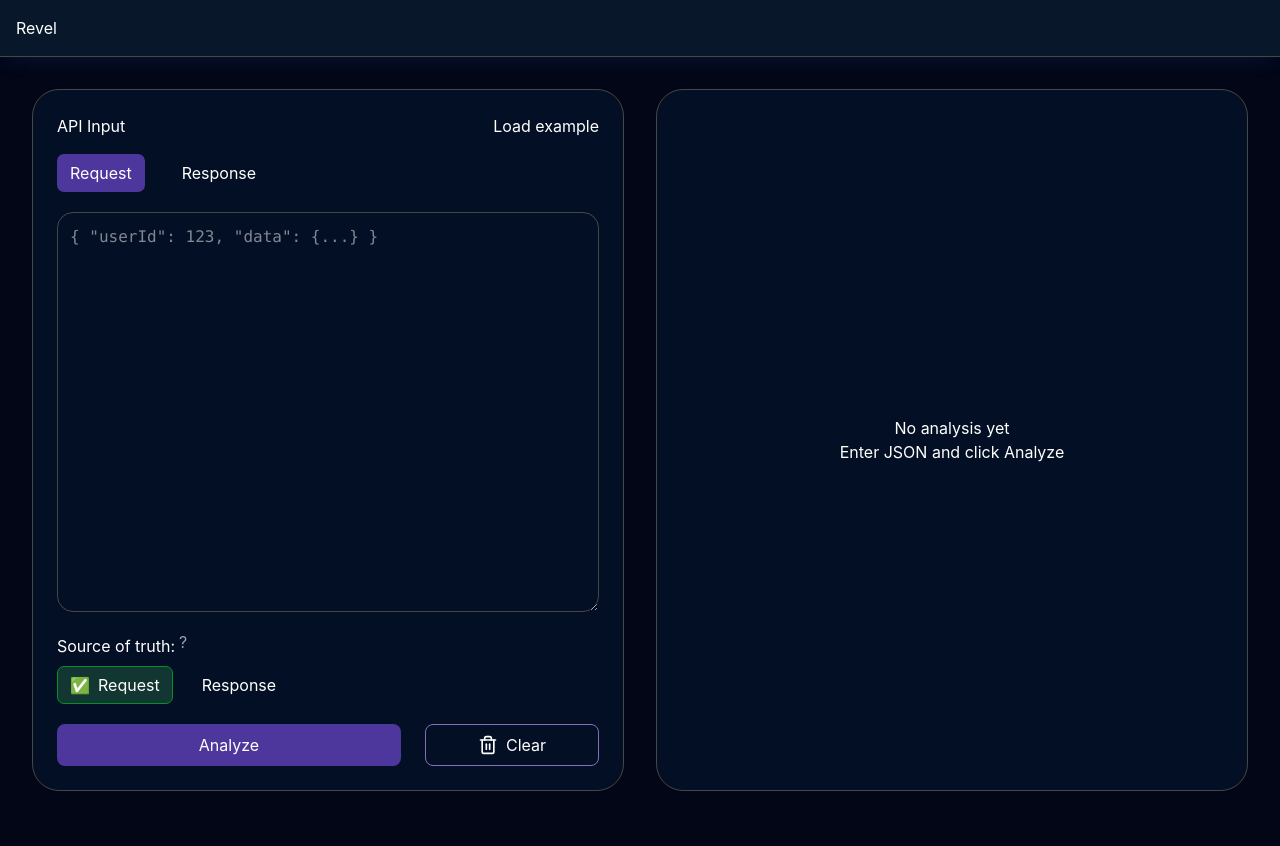
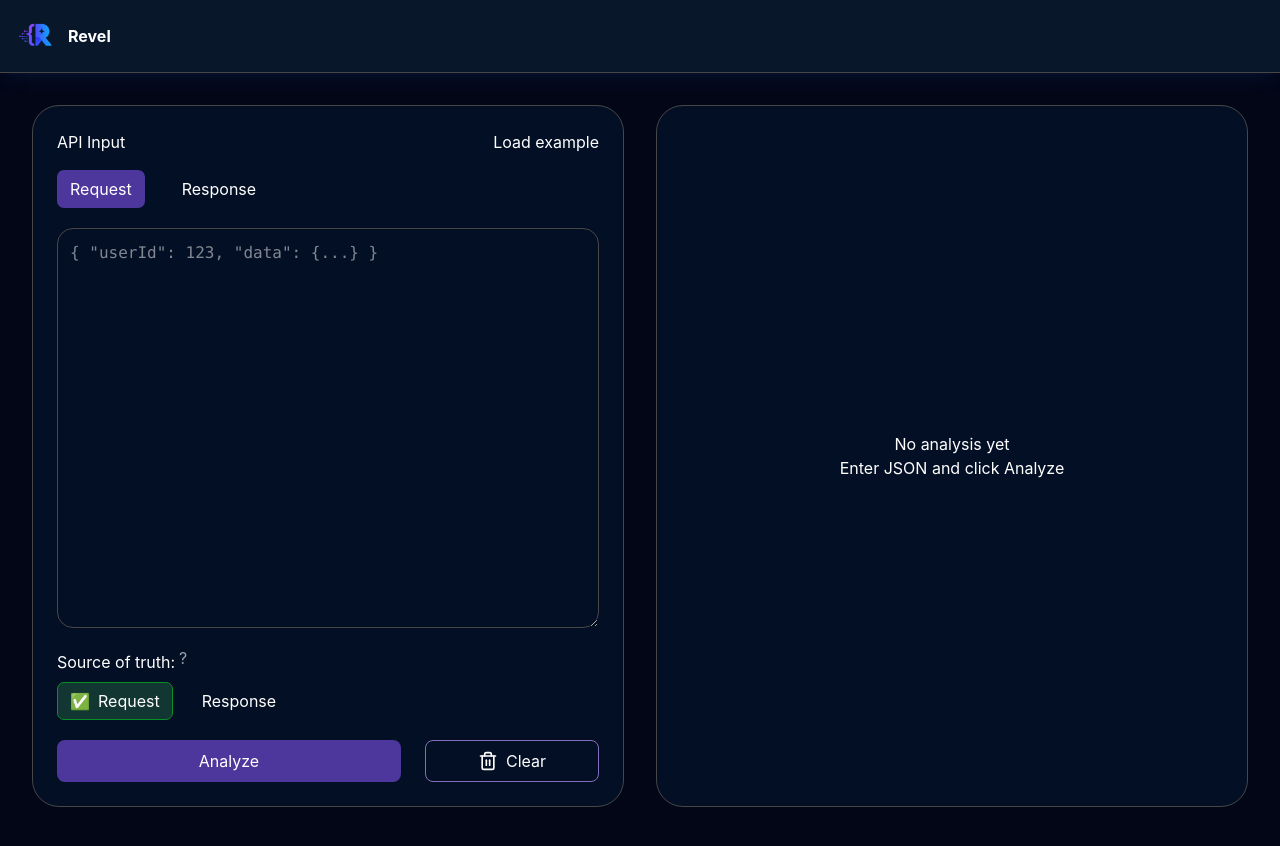
Before and after one commit to sandraamurao/revel, a React (Vite) app: page / in a window 1280 px wide. Shown: the top 846 px of the page. Built offline with nearby package versions, Linux system fonts and the light colour scheme.

Commit message:
added logo image

```diff
--- a/index.html
+++ b/index.html
@@ -2,9 +2,9 @@
 <html lang="en">
   <head>
     <meta charset="UTF-8" />
-    <link rel="icon" type="image/svg+xml" href="/favicon.svg" />
+    <link rel="icon" type="image/svg+xml" href="src\assets\revel-logo.png" />
     <meta name="viewport" content="width=device-width, initial-scale=1.0" />
-    <title>revel</title>
+    <title>Revel</title>
   </head>
   <body>
     <div id="root"></div>
--- a/src/components/NavBar.tsx
+++ b/src/components/NavBar.tsx
@@ -3,7 +3,10 @@ function NavBar() {
   return (
     <>
     <div className="flex flex-col sm:flex-row justify-between border-b border-[#474747] bg-[#0f2a3f]/50 shadow-lg shadow-[#2a5ab3]/10 p-4">
-      <div> Revel </div>
+      <div className="flex flex-row items-center gap-3">
+        <img src="src\assets\revel-logo.png" alt="" width={40} />
+         <h1 className="font-bold">Revel</h1>
+      </div>
     </div>
     </>
   )
```
Also changed, not shown: src/assets/revel-logo.png (added).
